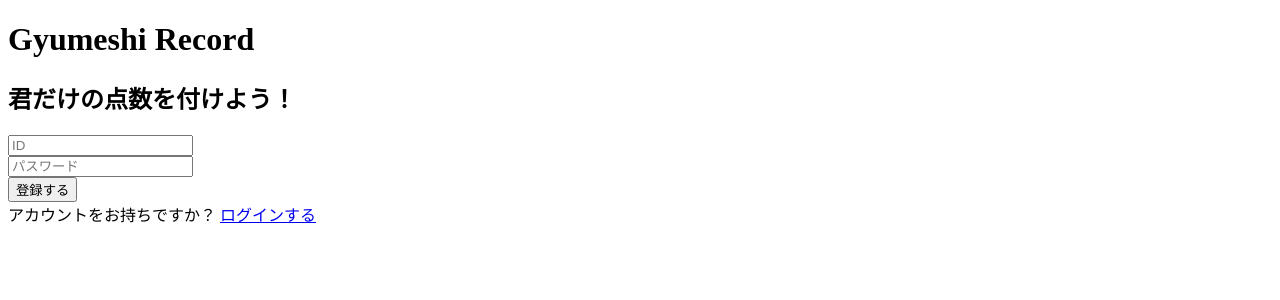
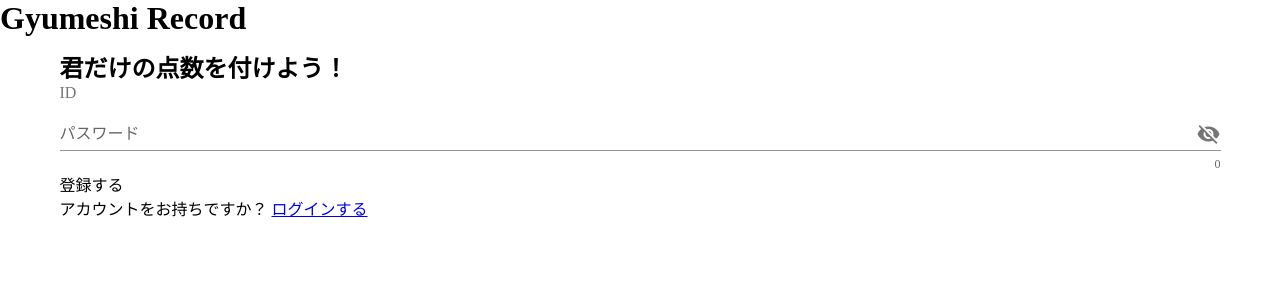
Before and after one commit to konkarin/gyumeshi-record, a Vue app: page / in a window 1280 px wide. Shown: the top 300 px of the page. Built offline with nearby package versions, Linux system fonts and the light colour scheme.

Commit message:
VuetifyとSASSの追加

```diff
--- a/public/index.html
+++ b/public/index.html
@@ -6,6 +6,8 @@
     <meta name="viewport" content="width=device-width,initial-scale=1.0">
     <link rel="icon" href="<%= BASE_URL %>favicon.ico">
     <title><%= htmlWebpackPlugin.options.title %></title>
+    <link rel="stylesheet" href="https://fonts.googleapis.com/css?family=Roboto:100,300,400,500,700,900">
+    <link rel="stylesheet" href="https://cdn.jsdelivr.net/npm/@mdi/font@latest/css/materialdesignicons.min.css">
   </head>
   <body>
     <noscript>
--- a/src/assets/style.scss
+++ b/src/assets/style.scss
@@ -0,0 +1,4 @@
+.error--text {
+    color: #ff5252 !important;
+    caret-color: #ff5252 !important;
+}
--- a/src/components/Welcome.vue
+++ b/src/components/Welcome.vue
@@ -10,17 +10,25 @@
       >
     </div>
     <div>
-      <input
-        type="password"
-        name
-        :value="password"
-        placeholder="パスワード"
-      >
+      <v-text-field
+        v-model="password"
+        :append-icon="showPassword ? 'mdi-eye' : 'mdi-eye-off'"
+        :rules="[rules.required, rules.min]"
+        :type="showPassword ? 'text' : 'password'"
+        name="password"
+        label="パスワード"
+        hint="8文字以上"
+        counter
+        @click:append="showPassword = !showPassword"
+      />
     </div>
     <div>
       <button type="submit">
         登録する
       </button>
+      <!-- <v-btn type="submit">
+        登録する
+      </v-btn> -->
     </div>
     <div>
       アカウントをお持ちですか？
@@ -36,7 +44,12 @@
   data () {
     return {
       id: '',
-      password: ''
+      password: '',
+      showPassword: '',
+      rules: {
+        required: value => !!value || '8文字以上',
+        min: v => v.length >= 8 || '8文字以上'
+      }
     }
   }
 }
--- a/src/main.js
+++ b/src/main.js
@@ -1,10 +1,14 @@
 import Vue from 'vue'
 import App from './App.vue'
 import router from './router'
+import vuetify from './plugins/vuetify'
+
+import './assets/style.scss'
 
 Vue.config.productionTip = false
 
 new Vue({
   router,
+  vuetify,
   render: h => h(App)
 }).$mount('#app')
--- /dev/null
+++ b/src/plugins/vuetify.js
@@ -0,0 +1,7 @@
+import Vue from 'vue'
+import Vuetify from 'vuetify/lib'
+
+Vue.use(Vuetify)
+
+export default new Vuetify({
+})
--- /dev/null
+++ b/vue.config.js
@@ -0,0 +1,5 @@
+module.exports = {
+  transpileDependencies: [
+    'vuetify'
+  ]
+}
```
Also changed, not shown: package.json (+7 -2 lines).
